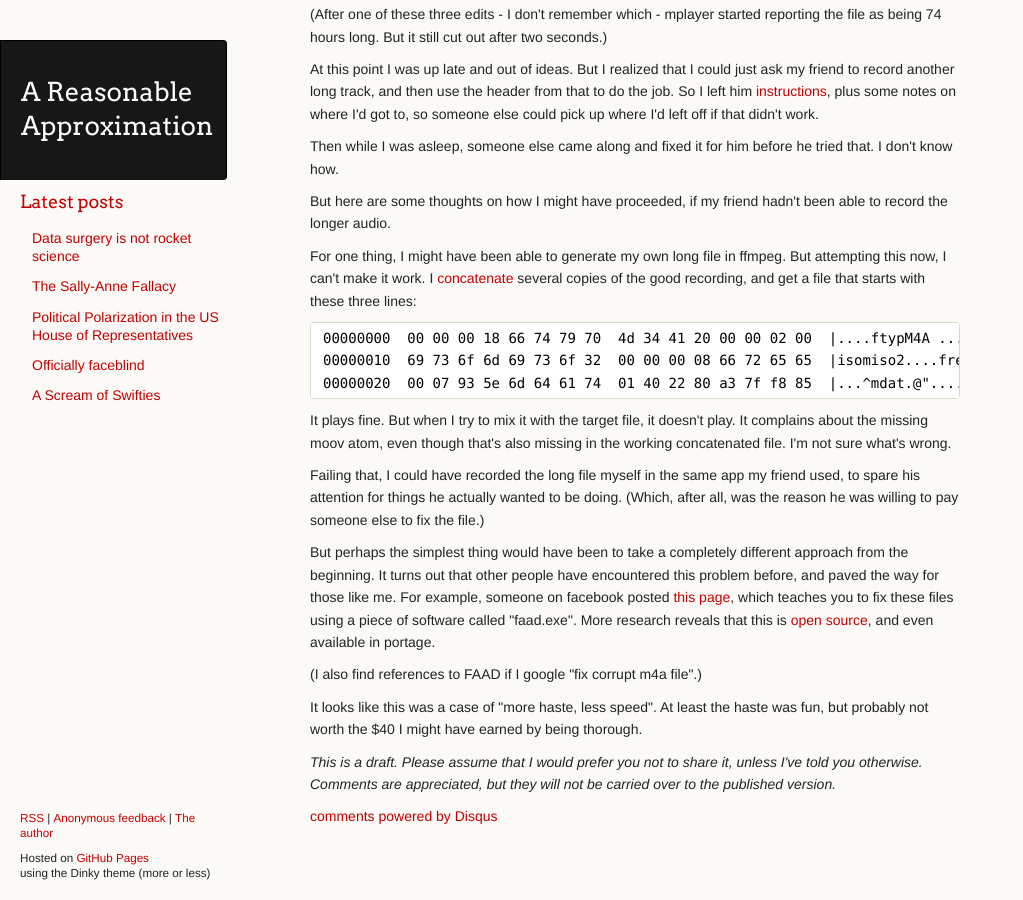
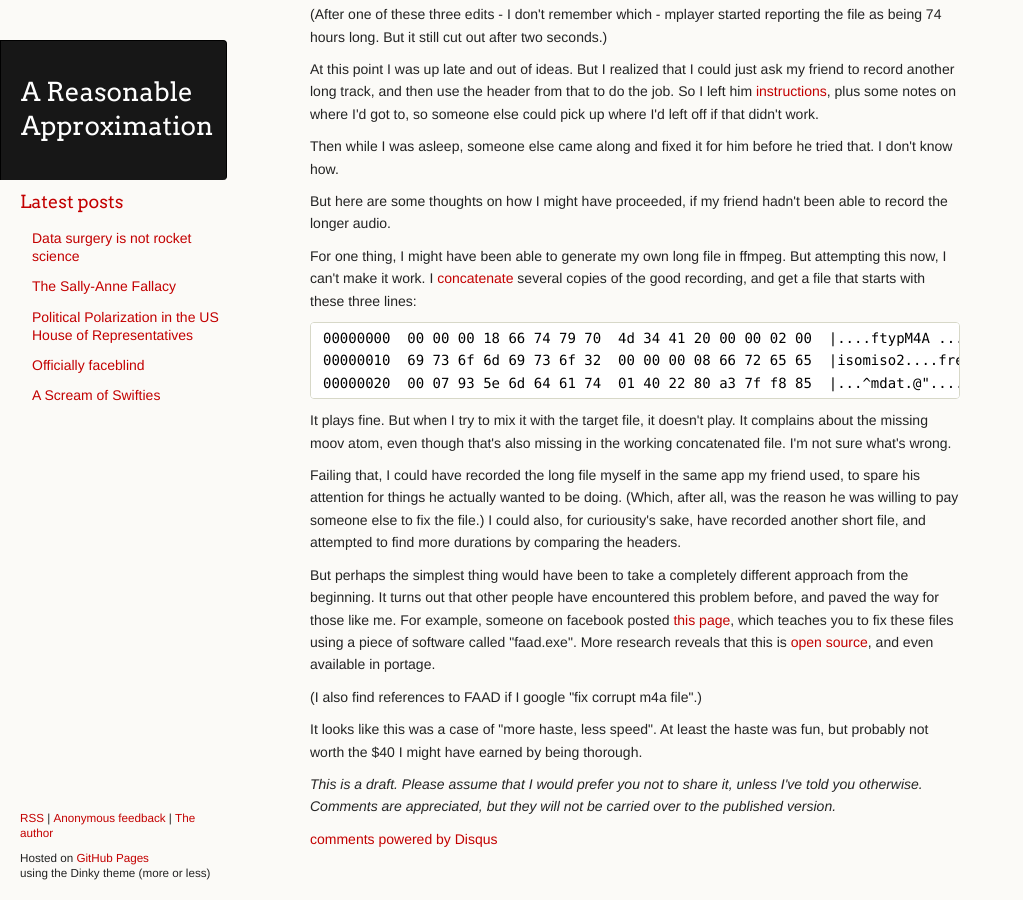
Before and after one commit to ChickenProp/chickenprop.github.com, a Jekyll site: the page built from _posts/2016-12-17-data-surgery.md, in a window 1280 px wide and 900 px high, scrolled down 2476 px. Shown: the whole window, without its empty margins (0-1023 px from the left). Built offline with Jekyll 4.4.1, drawn with Linux system fonts in a browser that asks for light colours; nearby versions of some CDN libraries; comment, search, counter and statistics services are not loaded; before the commit the page ends 3354 px from its top, so only the background shows below that.

Commit message:
Edit data surgery.

```diff
--- a/_posts/2016-12-17-data-surgery.md
+++ b/_posts/2016-12-17-data-surgery.md
@@ -117,7 +117,7 @@ For one thing, I might have been able to generate my own long file in ffmpeg. Bu
 
 It plays fine. But when I try to mix it with the target file, it doesn't play. It complains about the missing moov atom, even though that's also missing in the working concatenated file. I'm not sure what's wrong.
 
-Failing that, I could have recorded the long file myself in the same app my friend used, to spare his attention for things he actually wanted to be doing. (Which, after all, was the reason he was willing to pay someone else to fix the file.)
+Failing that, I could have recorded the long file myself in the same app my friend used, to spare his attention for things he actually wanted to be doing. (Which, after all, was the reason he was willing to pay someone else to fix the file.) I could also, for curiousity's sake, have recorded another short file, and attempted to find more durations by comparing the headers.
 
 But perhaps the simplest thing would have been to take a completely different approach from the beginning. It turns out that other people have encountered this problem before, and paved the way for those like me. For example, someone on facebook posted [this page](http://sysfrontier.com/en/2014/12/31/hello-world/), which teaches you to fix these files using a piece of software called "faad.exe". More research reveals that this is [open source](http://www.audiocoding.com/index.html), and even available in portage.
 
```
